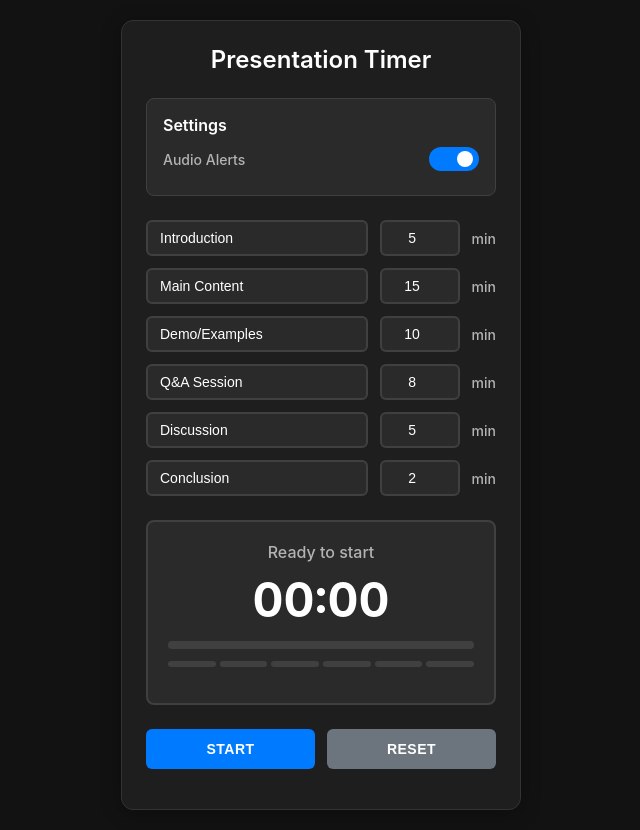
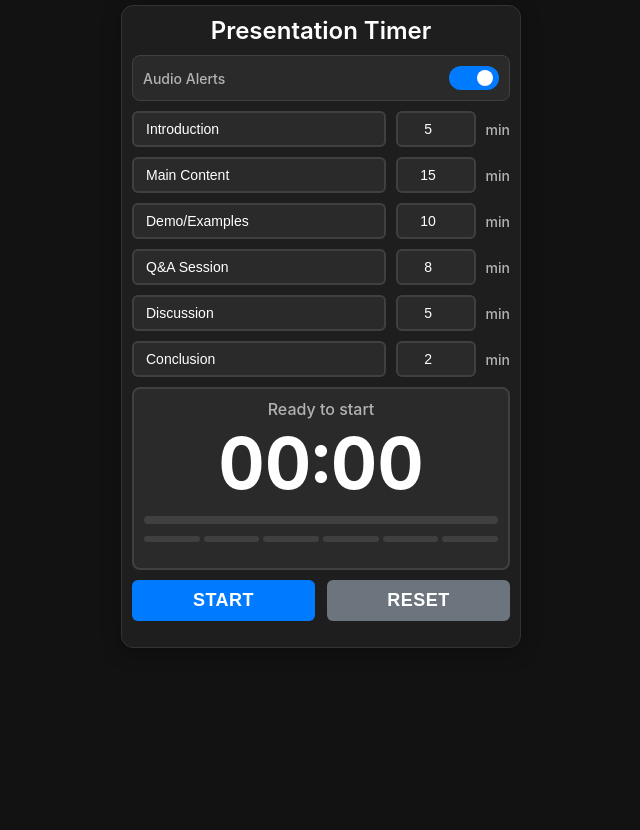
Before and after one commit to Shpaq4Fun/pres_timer, a plain HTML site: page index.html in a window 1280 px wide. Shown: the whole page, without its empty margins (319-959 px from the left). After the commit the page ends 800 px from the top, so only its background shows below. Drawn offline with Linux system fonts and the light colour scheme.

Commit message:
Update index.html

```diff
--- a/index.html
+++ b/index.html
@@ -14,7 +14,7 @@
         body {
             font-family: -apple-system, BlinkMacSystemFont, 'Segoe UI', Roboto, sans-serif;
             background: #121212;
-            padding: 20px;
+            padding: 5px;
             min-height: 100vh;
             display: flex;
             justify-content: center;
@@ -26,7 +26,7 @@
             background: #1E1E1E;
             border-radius: 12px;
             box-shadow: 0 4px 20px rgba(0, 0, 0, 0.3);
-            padding: 24px;
+            padding: 10px;
             max-width: 400px;
             width: 100%;
             border: 1px solid #333333;
@@ -34,19 +34,19 @@
 
         .header {
             text-align: center;
-            margin-bottom: 24px;
+            margin-bottom: 10px;
         }
 
         .header h1 {
             color: #FFFFFF;
             font-size: 24px;
             font-weight: 600;
-            margin-bottom: 8px;
+            margin-bottom: 5px;
         }
 
         .settings-section {
-            margin-bottom: 24px;
-            padding: 16px;
+            margin-bottom: 10px;
+            padding: 10px;
             background: #2A2A2A;
             border-radius: 8px;
             border: 1px solid #404040;
@@ -56,11 +56,11 @@
             color: #FFFFFF;
             font-size: 16px;
             font-weight: 600;
-            margin-bottom: 12px;
+            margin-bottom: 10px;
         }
 
         .setting-item {
-            margin-bottom: 8px;
+            margin-bottom: 0px;
         }
 
         .setting-label {
@@ -78,14 +78,14 @@
         }
 
         .segment-inputs {
-            margin-bottom: 24px;
+            margin-bottom: 10px;
         }
 
         .input-group {
             display: flex;
             align-items: center;
-            margin-bottom: 12px;
-            gap: 12px;
+            margin-bottom: 10px;
+            gap: 10px;
         }
 
         .segment-label {
@@ -197,8 +197,8 @@
 
         .timer-display {
             text-align: center;
-            margin-bottom: 24px;
-            padding: 20px;
+            margin-bottom: 10px;
+            padding: 10px;
             background: #2A2A2A;
             border-radius: 8px;
             border: 2px solid #404040;
@@ -207,15 +207,15 @@
         .current-segment {
             font-size: 16px;
             color: #B3B3B3;
-            margin-bottom: 8px;
+            margin-bottom: 0px;
             font-weight: 500;
         }
 
         .time-remaining {
-            font-size: 48px;
+            font-size: 72px;
             font-weight: 700;
             color: #FFFFFF;
-            margin-bottom: 12px;
+            margin-bottom: 10px;
             font-variant-numeric: tabular-nums;
         }
 
@@ -265,10 +265,10 @@
 
         .btn {
             flex: 1;
-            padding: 12px 16px;
+            padding: 10px 10px;
             border: none;
             border-radius: 6px;
-            font-size: 14px;
+            font-size: 18px;
             font-weight: 600;
             cursor: pointer;
             transition: all 0.2s;
@@ -367,9 +367,9 @@
         </div>
 
         <div class="settings-section">
-            <div class="settings-header">
+            <!-- <div class="settings-header">
                 <h2>Settings</h2>
-            </div>
+            </div> -->
             <div class="setting-item">
                 <div class="setting-label">
                     <span>Audio Alerts</span>
```
